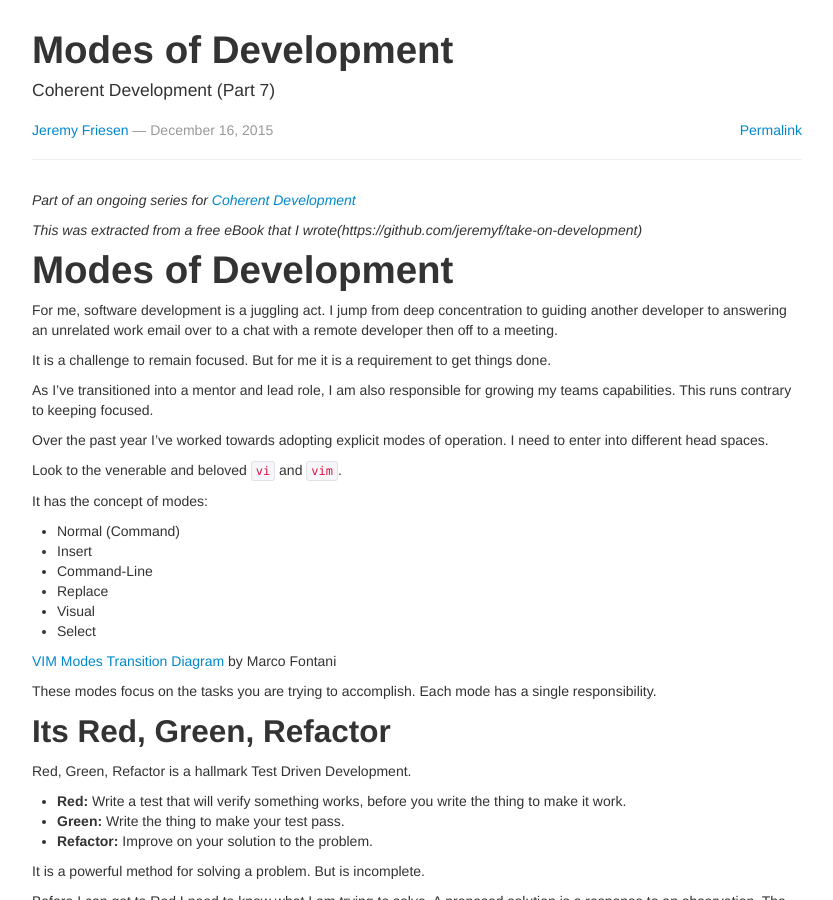
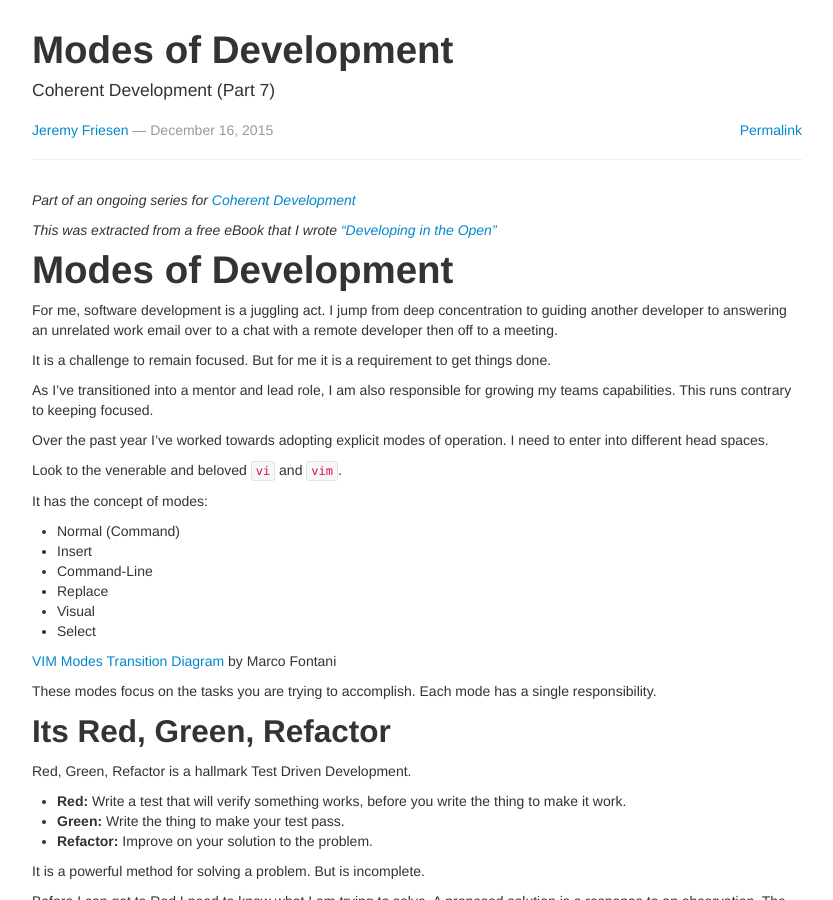
Before and after one commit to terrellt/ndlib.github.io, a Jekyll site: the page built from _posts/2015-12-16-modes-of-development.md, in a window 1280 px wide and 900 px high. Shown: the whole window, without its empty margins (223-1056 px from the left). Built offline with Jekyll 4.4.1, drawn with Linux system fonts in a browser that asks for light colours; Markdown is read by kramdown in place of the engine named in the settings.

Commit message:
Tidying up URL

```diff
--- a/_posts/2015-12-16-modes-of-development.md
+++ b/_posts/2015-12-16-modes-of-development.md
@@ -10,7 +10,7 @@ tags:     rails, design, projecthydra, coherent-development
 
 *Part of an ongoing series for [Coherent Development](/practices/coherent-development-part-1/)*
 
-*This was extracted from a free eBook that I wrote(https://github.com/jeremyf/take-on-development)*
+*This was extracted from a free eBook that I wrote ["Developing in the Open"](https://github.com/jeremyf/take-on-development)*
 
 # Modes of Development
 
```
